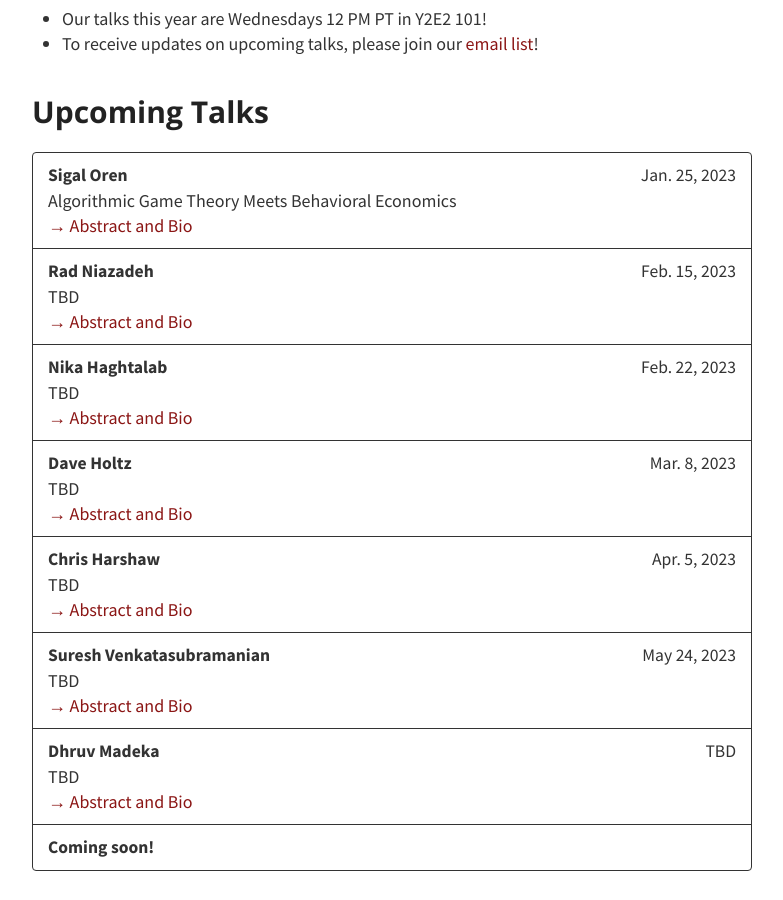
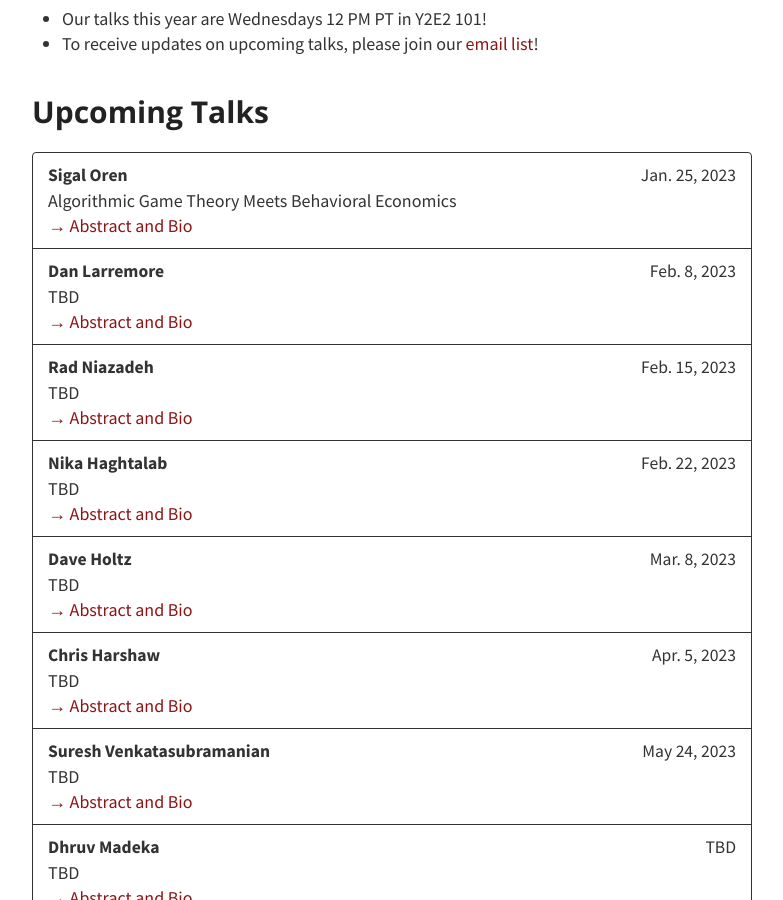
Before and after one commit to stanford-rain-seminar/stanford-rain-seminar.github.io, a Jekyll site: the page built from index.md, in a window 1280 px wide and 900 px high, scrolled down 368 px. Shown: the whole window, without its empty margins (248-1031 px from the left). Built offline with Jekyll 4.4.1, drawn with Linux system fonts in a browser that asks for light colours; nearby versions of some CDN libraries; our own code applies the rules of GitHub Pages for plain Markdown files.

Commit message:
add winter 2023 talks

```diff
--- a/_data/talks.yml
+++ b/_data/talks.yml
@@ -5,6 +5,11 @@
       title: "Algorithmic Game Theory Meets Behavioral Economics"
       abstract: "A recent line of work brings together Algorithmic Game Theory and Behavioral Economics. One approach taken in this line of work is to enrich well-studied settings in Algorithmic Game Theory by considering players that exhibit cognitive biases. In this talk, we will discuss two papers demonstrating this approach in two very different settings. The first paper extends the analysis of classic optimal stopping problems by considering agents that have loss aversion relative to a changing reference point and analyzes their behavior. The second paper relies on the literature on lying in behavioral economics and psychology to tackle one of the foundations of Algorithmic Mechanism Design: truthfulness. Based on joint works with Shahar Dobzinski, Bobby Kleinberg and Jon Kleinberg"
       bio: "Sigal Oren is an associate professor at the Computer Science department of Ben-Gurion University. She is currently on Sabbatical at Stanford as a Koret fellow. Sigal's research area is algorithmic game theory. She is currently interested in combining behavioral economics and algorithmic game theory."
+    - speaker: Dan Larremore
+      date: Feb. 8, 2023
+      title: TBD
+      abstract: TBD
+      bio:
     - speaker: Rad Niazadeh
       date: Feb. 15, 2023
       title: TBD
```
Also changed, not shown: 1 other file.
